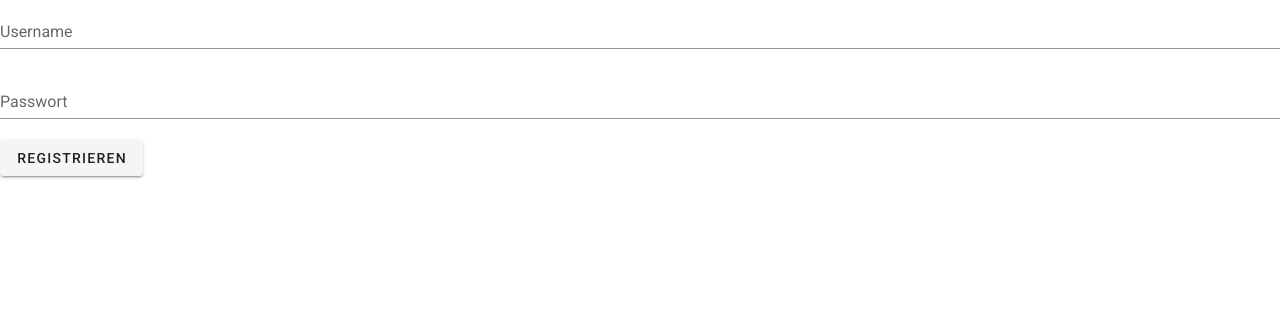
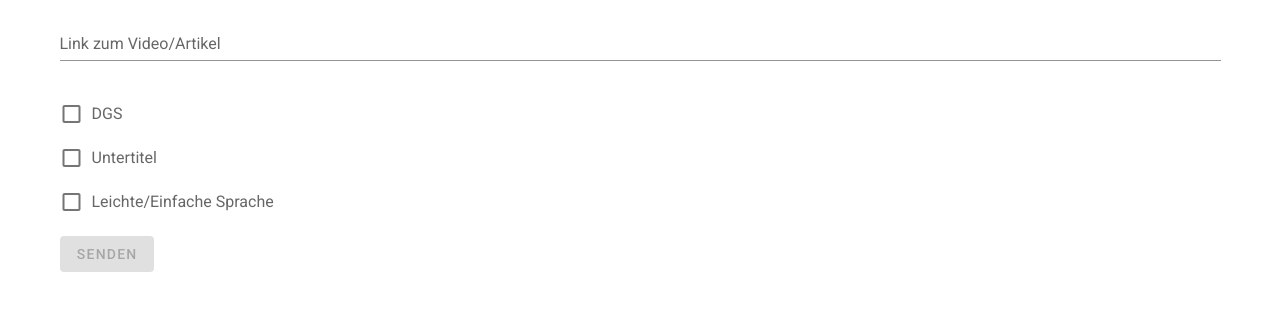
Before and after one commit to DGSDoktorUndInformation/DGSDoktorUndInformation, a Vue app in the folder redaktion/: page /#/inhaltserstellung in a window 1280 px wide. Shown: the top 310 px of the page. Built offline with nearby package versions, Linux system fonts and the light colour scheme.

Commit message:
-added Dialog um Inhalte anzulegen und Validierung

```diff
--- a/redaktion/src/App.vue
+++ b/redaktion/src/App.vue
@@ -1,17 +1,19 @@
 <template>
   <v-app>
-    <login></login>
+    <v-content>
+    <router-view/>
+    </v-content>
   </v-app>
 </template>
 
 <script>
-import Login from "./views/Login";
+
 
 export default {
   name: 'App',
 
   components: {
-    Login,
+
   },
 
   data: () => ({
--- a/redaktion/src/router/index.js
+++ b/redaktion/src/router/index.js
@@ -1,6 +1,7 @@
 import Vue from 'vue'
 import VueRouter from 'vue-router'
 import Login from "../views/Login";
+import Inhaltserstellung from "../views/Inhaltserstellung";
 
 Vue.use(VueRouter)
 
@@ -9,6 +10,12 @@ Vue.use(VueRouter)
     path: '/',
     name: 'Login',
     component: Login
+  },
+  {
+    path:'/inhaltserstellung',
+    name: 'Inhaltserstellung',
+    component : Inhaltserstellung
+
   }
 ]
 
--- /dev/null
+++ b/redaktion/src/views/Inhaltserstellung.vue
@@ -0,0 +1,111 @@
+<template>
+    <v-container >
+
+        <v-form v-model="isValid">
+            <v-text-field
+            v-model="content.link"
+            :rules="linkRules"
+            label="Link zum Video/Artikel"
+            required
+            />
+            <v-item-group v-model="isValid" :mandatory="true">
+            <v-checkbox
+            hide-details
+            v-model="selectedCheckboxen"
+            :rules="checkboxRules "
+            label="DGS"
+            value="DGS"
+
+            />
+             <v-checkbox
+             hide-details
+             v-model="selectedCheckboxen"
+             :rules="checkboxRules"
+            label="Untertitel"
+            value="Untertitel"
+
+            />
+            <v-checkbox
+            v-model="selectedCheckboxen"
+            :rules="checkboxRules"
+            label="Leichte/Einfache Sprache"
+            value="Leichte/Einfache Sprache"
+            />
+            </v-item-group>
+
+        <v-btn @click="inhaltAnlegen()" :disabled="!isValid">
+            Senden
+        </v-btn>
+        </v-form>
+
+
+
+
+
+    </v-container>
+</template>
+
+<script>
+import axios from 'axios'
+export default {
+    name : "Inhaltserstellung",
+    data() {
+    return {
+        content:{
+            "gebaerdensprachVideo" : false,
+            "untertitel" : false,
+            "leichteSprache" : false,
+            "link" : null,
+            "erfassungsZeit" :null
+        },
+        selectedCheckboxen: []
+        ,
+        isValid : true,
+        linkRules:[v=>/^(https:|http:|www\.)\S*/.test(v)|| "Bitte geben Sie eine gültige URL ein."],
+        checkboxRules: [selectedCheckboxen=>selectedCheckboxen.length>0||"Bitte wählen Sie mindestens eine der Optionen aus. "]
+    }
+},
+methods: {
+    ermittleDatum(){
+        //Zeitformat abklaeren yyyy-dd-mm oder yyyy-mm-dd
+        var today = new Date();
+        var dd = today.getDate();
+        var mm = today.getMonth()+1;
+        var yyyy = today.getFullYear();
+        if(dd<10) dd='0'+dd;
+        if(mm<10) mm='0'+mm;
+        this.content.erfassungsZeit=yyyy+"-"+dd+"-"+mm
+    },
+    fuelleContentBools(){
+        if(this.selectedCheckboxen.includes('DGS')){
+            this.content.gebaerdensprachVideo=true;
+        }
+        if(this.selectedCheckboxen.includes('Untertitel')){
+            this.content.untertitel=true;
+        }
+          if(this.selectedCheckboxen.includes('Leichte/Einfache Sprache')){
+            this.content.leichteSprache=true;
+        }
+    },
+    validiereCheckboxen(){
+        if(this.content.gebaerdensprachVideo==false && this.content.untertitel==false && this.content.leichteSprache==false ){
+            return false;
+        }
+        return true;
+
+    }
+    ,
+    async inhaltAnlegen(){
+        this.ermittleDatum();
+        this.fuelleContentBools();
+        await axios.post("http://localhost:5984/dgsinfo", this.content,{withCredentials:true});
+    }
+
+},
+}
+
+</script>
+
+<style>
+
+</style>
```
Also changed, not shown: 1 other file (tests, documents, lock files or other folders).
